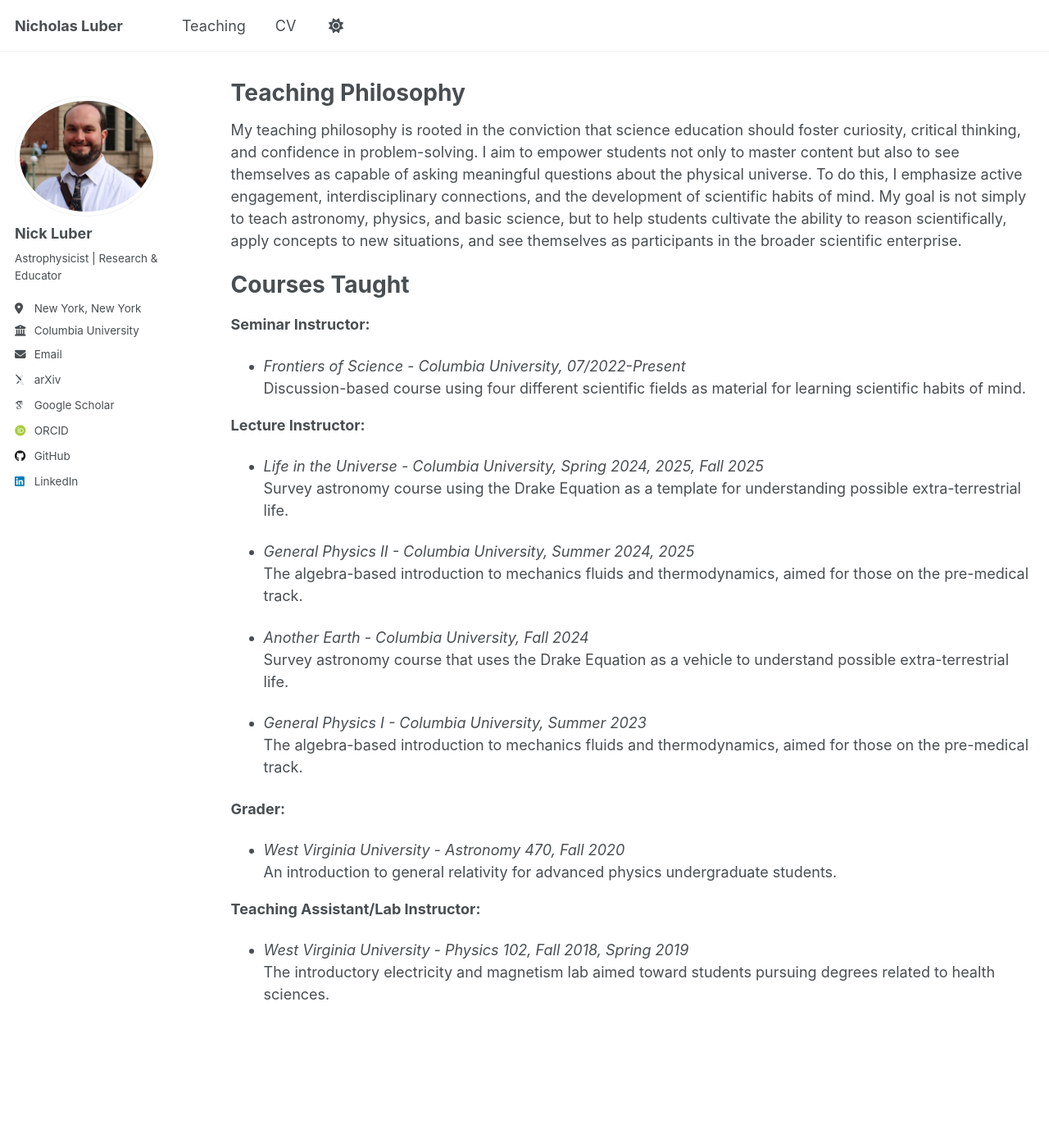
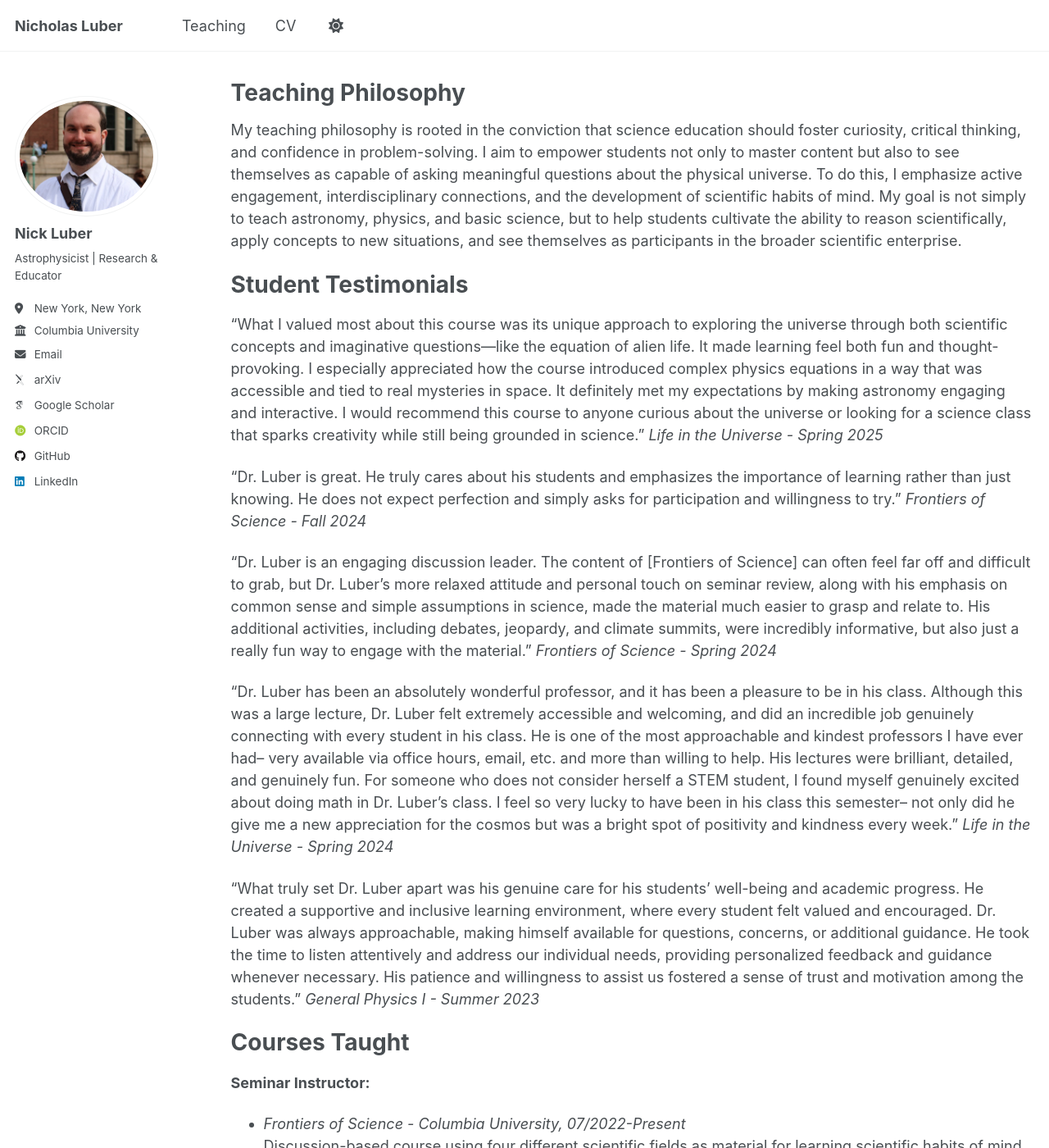
Before and after one commit to nicholasluber/nicholasluber.github.io, a Jekyll site: the page built from _pages/teaching.md, in a window 1280 px wide and 1400 px high. Shown: the whole window at 82% size. Built offline with Jekyll 4.4.1, drawn with Linux system fonts in a browser that asks for light colours; some web fonts are replaced; a script that is not in the unit is left out.

Commit message:
Enhance teaching.md with testimonials and course details
Added student testimonials and courses taught section to teaching page.

```diff
--- a/_pages/teaching.md
+++ b/_pages/teaching.md
@@ -6,6 +6,18 @@ author_profile: true
 ---
 
 My teaching philosophy is rooted in the conviction that science education should foster curiosity, critical thinking, and confidence in problem-solving. I aim to empower students not only to master content but also to see themselves as capable of asking meaningful questions about the physical universe. To do this, I emphasize active engagement, interdisciplinary connections, and the development of scientific habits of mind. My goal is not simply to teach astronomy, physics, and basic science, but to help students cultivate the ability to reason scientifically, apply concepts to new situations, and see themselves as participants in the broader scientific enterprise.
+
+Student Testimonials
+====
+"What I valued most about this course was its unique approach to exploring the universe through both scientific concepts and imaginative questions—like the equation of alien life. It made learning feel both fun and thought-provoking. I especially appreciated how the course introduced complex physics equations in a way that was accessible and tied to real mysteries in space. It definitely met my expectations by making astronomy engaging and interactive. I would recommend this course to anyone curious about the universe or looking for a science class that sparks creativity while still being grounded in science." *Life in the Universe - Spring 2025*
+
+"Dr. Luber is great. He truly cares about his students and emphasizes the importance of learning rather than just knowing. He does not expect perfection and simply asks for participation and willingness to try." *Frontiers of Science - Fall 2024*
+
+"Dr. Luber is an engaging discussion leader. The content of \[Frontiers of Science\] can often feel far off and difficult to grab, but Dr. Luber’s more relaxed attitude and personal touch on seminar review, along with his emphasis on common sense and simple assumptions in science, made the material much easier to grasp and relate to. His additional activities, including debates, jeopardy, and climate summits, were incredibly informative, but also just a really fun way to engage with the material." *Frontiers of Science - Spring 2024*
+
+"Dr. Luber has been an absolutely wonderful professor, and it has been a pleasure to be in his class. Although this was a large lecture, Dr. Luber felt extremely accessible and welcoming, and did an incredible job genuinely connecting with every student in his class. He is one of the most approachable and kindest professors I have ever had-- very available via office hours, email, etc. and more than willing to help. His lectures were brilliant, detailed, and genuinely fun. For someone who does not consider herself a STEM student, I found myself genuinely excited about doing math in Dr. Luber's class. I feel so very lucky to have been in his class this semester-- not only did he give me a new appreciation for the cosmos but was a bright spot of positivity and kindness every week."  *Life in the Universe - Spring 2024*
+
+"What truly set Dr. Luber apart was his genuine care for his students' well-being and academic progress. He created a supportive and inclusive learning environment, where every student felt valued and encouraged. Dr. Luber was always approachable, making himself available for questions, concerns, or additional guidance. He took the time to listen attentively and address our individual needs, providing personalized feedback and guidance whenever necessary. His patience and willingness to assist us fostered a sense of trust and motivation among the students." *General Physics I - Summer 2023*
 
 Courses Taught
 ====
```
